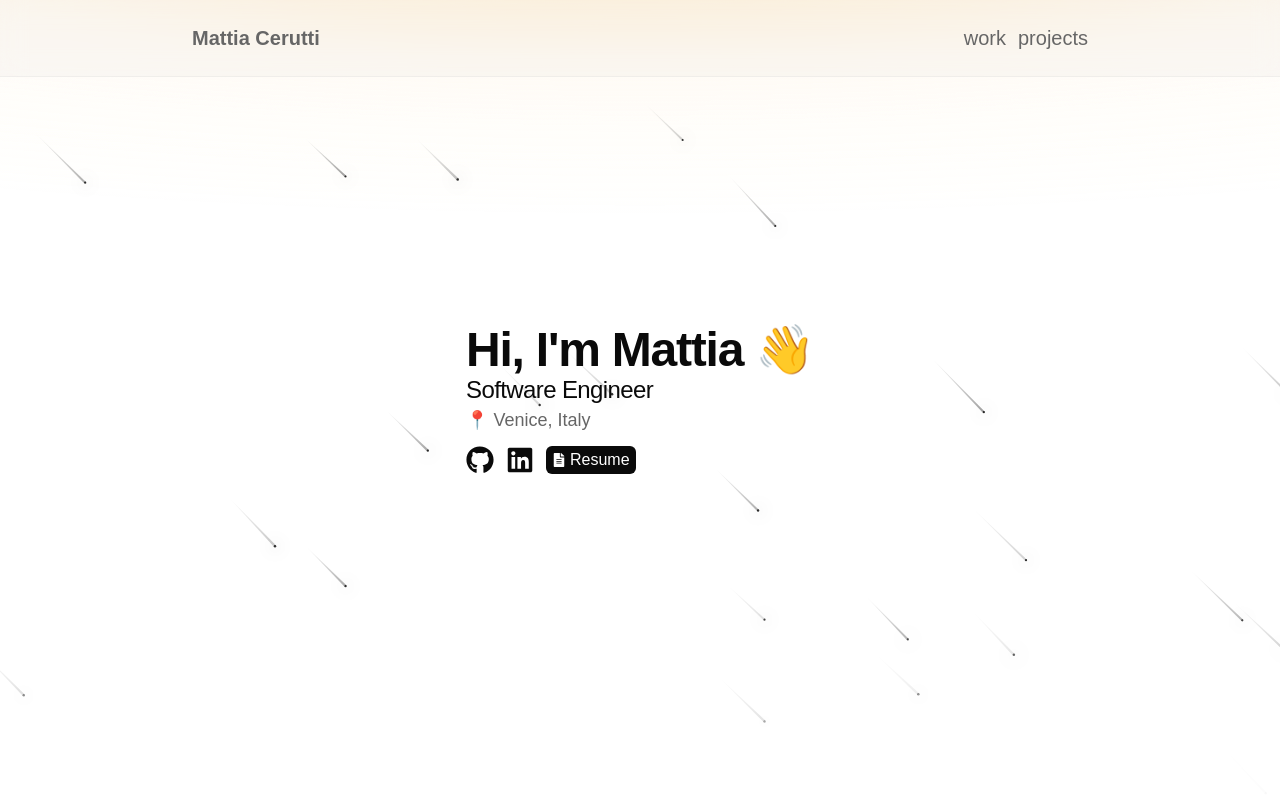
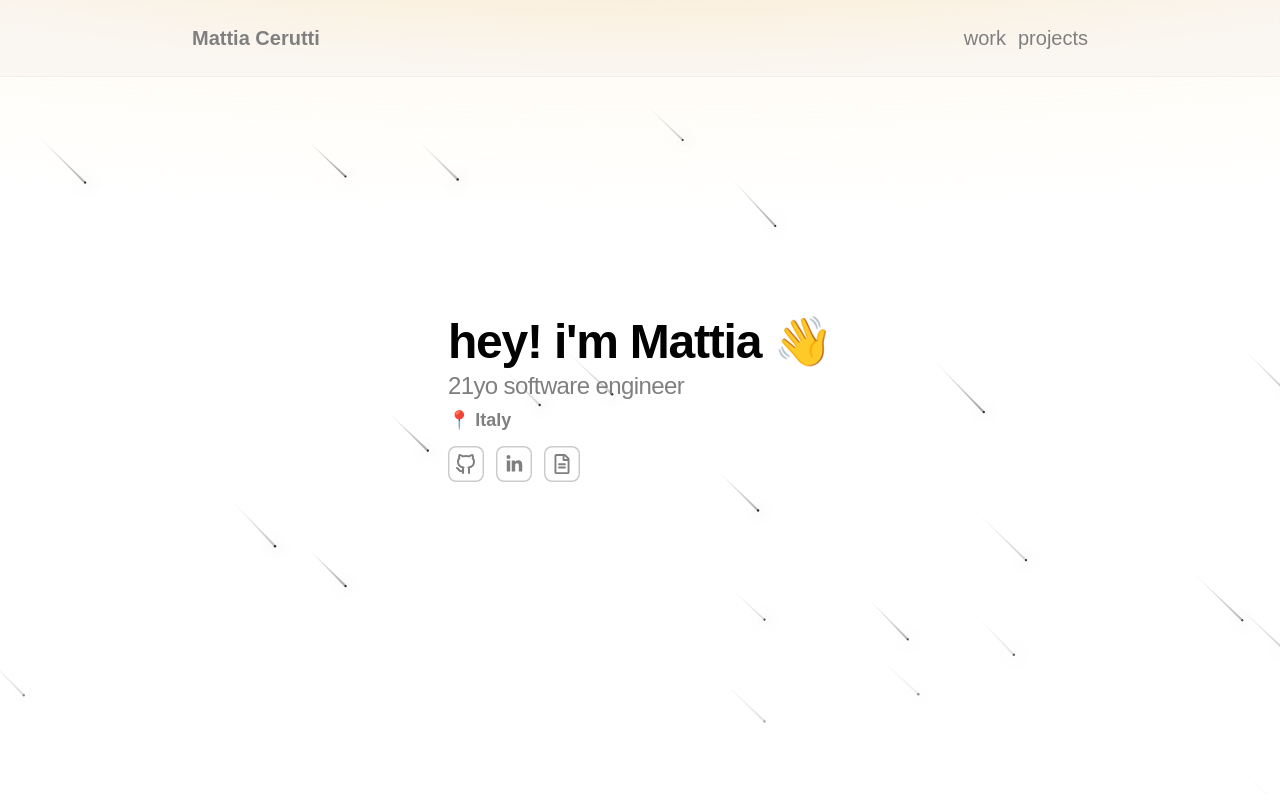
Before and after one commit to mattiacerutti/portfolio, a Next.js app: page / in a window 1280 px wide. Shown: the top 800 px of the page. Built offline with nearby package versions, Linux system fonts and the light colour scheme.

Commit message:
feat: update hero section and buttons

```diff
--- a/src/app/globals.css
+++ b/src/app/globals.css
@@ -5,13 +5,15 @@
 }
 
 :root {
-  --foreground: #0a0a0a;
+  --foreground: #020202;
   --background: #ffffff;
-  --muted-foreground: #666666;
-  --button-bg: var(--foreground);
-  --button-text: var(--background);
-  --button-hover-bg: #4D4D4D;
-  --button-hover-text: #fff;
+  --muted-foreground: #7f7f7f;
+  --button-bg: rgba(255, 255, 255, 0.5);
+  --button-text: var(--muted-foreground);
+  --button-hover-bg: rgba(0, 0, 0, 0.2);
+  --button-hover-text: var(--foreground);
+  --button-border: rgba(0, 0, 0, 0.2);
+
   --comet-color: #000000;
 
   --glow-base-rgb: 246, 227, 186; /* Cream */
@@ -26,20 +28,23 @@
 }
 
 [data-theme="dark"] {
-  --foreground: #f5f5f5;
-  --background: #0a0a0a;
-  --muted-foreground: #999999;
-  --button-bg: var(--foreground);
-  --button-text: var(--background);
-  --button-hover-bg: #B3B3B3;
-  --button-hover-text: #000;
+  --foreground: #e1e1e1;
+  --background: #000000;
+  --muted-foreground: #7f7f7f;
+  --button-bg: rgba(10, 10, 10, 0.5);
+  --button-text: var(--muted-foreground);
+  --button-hover-bg: rgba(255, 255, 255, 0.09);
+  --button-hover-text: var(--foreground);
+  --button-border: rgba(255, 255, 255, 0.09);
+
   --comet-color: #ffffff;
 
-  --glow-saturation: 1;
   --glow-base-rgb: 0, 90, 100; /* Emerald green */
   --glow-hue-a: -30deg;
   --glow-hue-b: 40deg;
   --glow-hue-c: 90deg;
+
+  --glow-saturation: 1;
 }
 
 body {
--- a/src/app/page.tsx
+++ b/src/app/page.tsx
@@ -36,10 +36,7 @@ export default function Home() {
               <H3>Work</H3>
               <P className="text-[var(--muted-foreground)]">
                 My most relevant work experiences.&nbsp;
-                <CustomLink
-                  href="/work"
-                  className="underline decoration-[var(--muted-foreground)]/30"
-                >
+                <CustomLink href="/work" className="underline decoration-[var(--muted-foreground)]/30">
                   Click here
                 </CustomLink>{" "}
                 for the full list.
--- /dev/null
+++ b/src/components/button.tsx
@@ -0,0 +1,22 @@
+import React from "react";
+
+interface IButtonProps {
+  children: React.ReactNode;
+  className?: string;
+  hover?: boolean;
+}
+
+function Button(props: IButtonProps) {
+  const {children, className, hover = true} = props;
+  return (
+    <div
+      className={`text-[var(--button-text)] bg-[var(--button-bg)] shadow-[inset_0_0_0_1.5px_var(--button-border)] flex items-center justify-center rounded-lg ${
+        hover && "hover:bg-[var(--button-hover-bg)] hover:text-[var(--button-hover-text)]"
+      } transition-colors duration-100 ${className}`}
+    >
+      {children}
+    </div>
+  );
+}
+
+export default Button;
--- a/src/components/tech-card.tsx
+++ b/src/components/tech-card.tsx
@@ -1,4 +1,5 @@
 import React from "react";
+import Button from "./button";
 
 interface ITechCardProps {
   tech: string;
@@ -7,7 +8,11 @@ interface ITechCardProps {
 function TechCard(props: ITechCardProps) {
   const {tech} = props;
 
-  return <div className="rounded-md font-semibold text-xs text-[var(--muted-foreground)] bg-[var(--foreground)]/4 border border-[var(--foreground)]/20 px-2 py-1 w-fit">{tech}</div>;
+  return (
+    <Button className="px-2 py-1.5 text-xs font-semibold" hover={false}>
+      {tech}
+    </Button>
+  );
 }
 
 export default TechCard;
--- a/src/components/typography/link.tsx
+++ b/src/components/typography/link.tsx
@@ -1,4 +1,4 @@
-import Link, { LinkProps } from "next/link";
+import Link, {LinkProps} from "next/link";
 import * as React from "react";
 
 type ICustomLinkProps = LinkProps &
@@ -8,18 +8,14 @@ type ICustomLinkProps = LinkProps &
     children: React.ReactNode;
   };
 
-export function CustomLink({
-  className,
-  children,
-  underline = false,
-  ...extraProps
-}: ICustomLinkProps) {
+export function CustomLink(props: ICustomLinkProps) {
+  const {className, children, underline = false, ...extraProps} = props;
   return (
     <Link
       {...extraProps}
-      className={`transition-colors duration-600 text-[var(--muted-foreground)] hover:text-[var(--foreground)] ${
-        underline ? "underline decoration-[var(--muted-foreground)]/30" : ""
-      } ${className ?? ""}`}
+      className={`transition-colors duration-600 text-[var(--muted-foreground)] hover:text-[var(--foreground)] ${className} ${
+        underline && "underline decoration-[var(--muted-foreground)]/30"
+      } `}
     >
       {children}
     </Link>
--- a/src/sections/hero.tsx
+++ b/src/sections/hero.tsx
@@ -1,8 +1,8 @@
 import React from "react";
 import {CustomLink} from "@/components/typography/link";
-import {FaGithub} from "react-icons/fa";
-import {FaLinkedin} from "react-icons/fa";
-import {FaFileAlt} from "react-icons/fa";
+import {TbBrandGithub} from "react-icons/tb";
+import {LiaLinkedinIn} from "react-icons/lia";
+import {FaRegFileAlt} from "react-icons/fa";
 
 import CometBackground from "../components/comet-background";
 import VerticalReveal from "../components/animations/vertical-reveal";
@@ -10,53 +10,44 @@ import HorizontalReveal from "../components/animations/horizontal-reveal";
 import H1 from "../components/typography/h1";
 import H3 from "@/components/typography/h3";
 import P from "@/components/typography/p";
+import Button from "@/components/button";
 
 export default function Hero() {
   return (
     <CometBackground>
       <div className="flex flex-col items-start justify-center h-screen gap-3 p-5 w-fit">
-        <div className="flex flex-col">
+        <div className="flex flex-col gap-1">
           <VerticalReveal>
             <div className="flex flex-col items-start xs:flex-row xs:gap-3">
-              <H1 className="text-nowrap">Hi, I&apos;m</H1>
+              <H1 className="text-nowrap">hey! i&apos;m</H1>
               <H1 className="text-nowrap">
                 Mattia <span className="transition-transform duration-300 inline-block origin-[70%_70%] hover:animate-wave">👋</span>
               </H1>
             </div>
           </VerticalReveal>
           <VerticalReveal delay={0.1}>
-            <H3 className="!font-normal">Software Engineer</H3>
+            <H3 className="!font-normal text-[var(--muted-foreground)]">21yo software engineer</H3>
           </VerticalReveal>
           <VerticalReveal delay={0.2}>
-            <P className="text-[var(--muted-foreground)]">📍 Venice, Italy</P>
+            <P className="text-[var(--muted-foreground)] !font-semibold">📍 Italy</P>
           </VerticalReveal>
         </div>
 
         <HorizontalReveal className="flex items-center gap-3">
-          <CustomLink
-            href="https://github.com/mattiacerutti"
-            target="_blank"
-            rel="noopener noreferrer"
-            className="!text-[var(--button-bg)] hover:!text-[var(--button-hover-bg)]"
-          >
-            <FaGithub className="w-auto h-7" />
+          <CustomLink href="https://github.com/mattiacerutti" target="_blank" rel="noopener noreferrer" className="">
+            <Button className="w-9 h-9 p-1.5">
+              <TbBrandGithub className="w-full h-full " />
+            </Button>
           </CustomLink>
-          <CustomLink
-            href="https://www.linkedin.com/in/mattiacerutti/"
-            target="_blank"
-            rel="noopener noreferrer"
-            className="!text-[var(--button-bg)] hover:!text-[var(--button-hover-bg)]"
-          >
-            <FaLinkedin className="w-auto h-7" />
+          <CustomLink href="https://www.linkedin.com/in/mattiacerutti/" target="_blank" rel="noopener noreferrer">
+            <Button className="w-9 h-9 p-1.5">
+              <LiaLinkedinIn className="w-full h-full " />
+            </Button>
           </CustomLink>
-          <CustomLink
-            href="https://flowcv.com/resume/sfcv6r8csf"
-            target="_blank"
-            rel="noopener noreferrer"
-            className="items-center transition-colors hover:!text-[var(--button-hover-text)] hover:!bg-[var(--button-hover-bg)] duration-400 flex gap-1 px-1.5 !text-[var(--button-text)] !bg-[var(--button-bg)] rounded-md h-7"
-          >
-            <FaFileAlt className="w-3.5 h-3.5" />
-            Resume
+          <CustomLink href="https://flowcv.com/resume/sfcv6r8csf" target="_blank" rel="noopener noreferrer">
+            <Button className="w-9 h-9 p-2">
+              <FaRegFileAlt className="w-full h-full" />
+            </Button>
           </CustomLink>
         </HorizontalReveal>
       </div>
```
